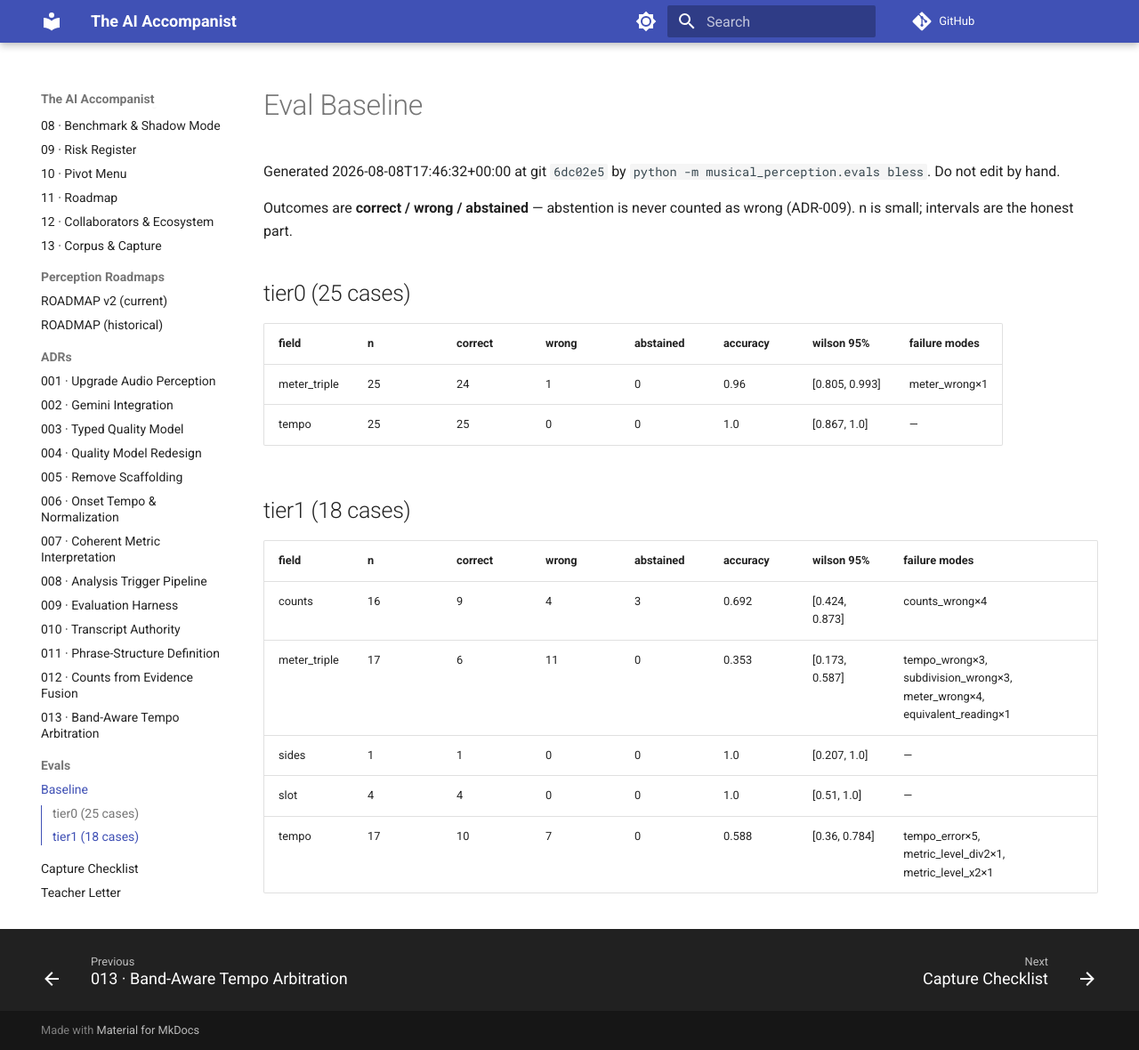
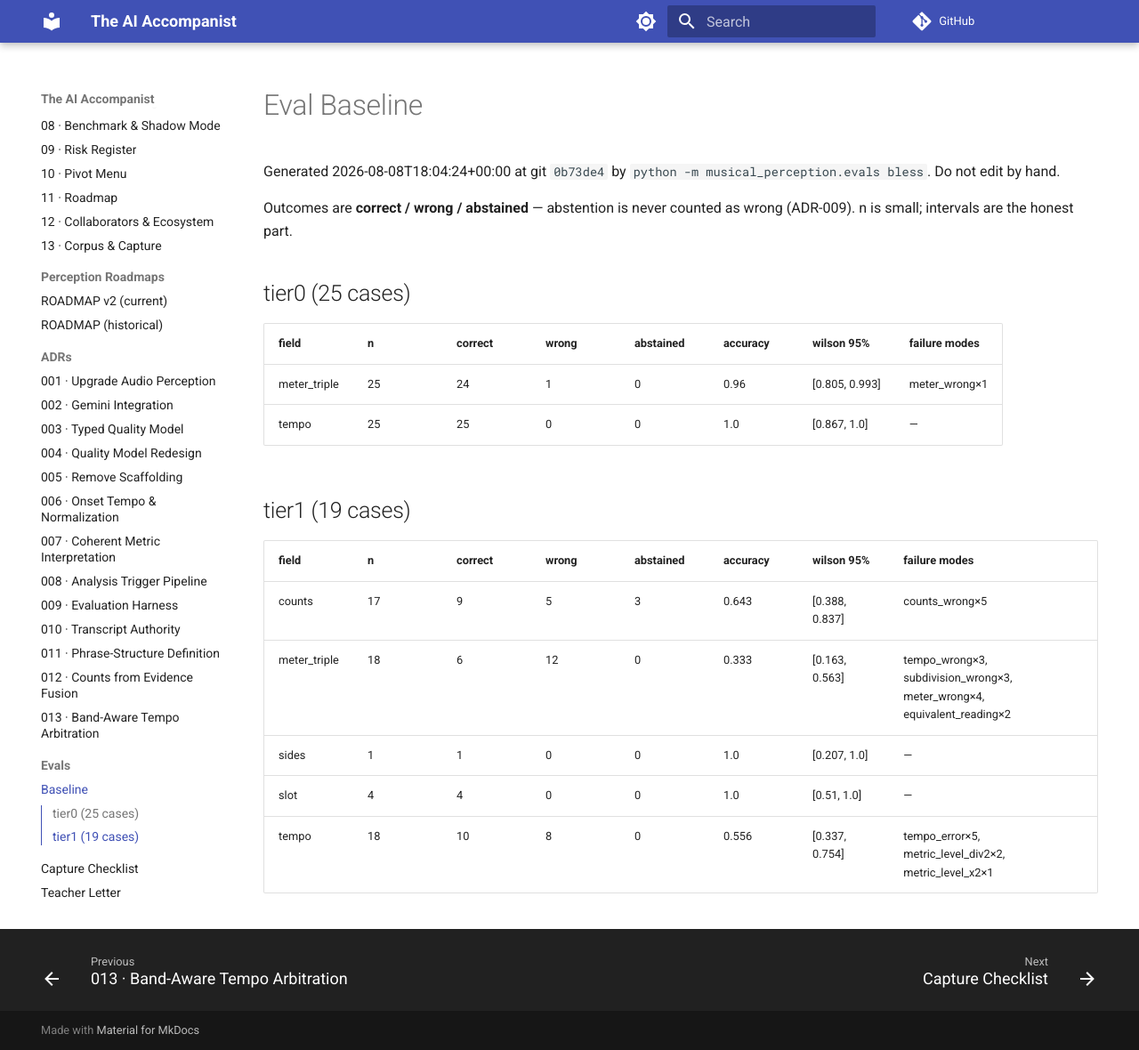
Before and after one commit to ben-juodvalkis/musical-perception, an MkDocs documentation site: the page built from docs/evals/baseline.md, in a window 1280 px wide and 1180 px high. Shown: the whole window at 89% size. Built offline with MkDocs 1.6.1 and Material for MkDocs 9.7.7, drawn with Linux system fonts in a browser that asks for light colours; comment, search, counter and statistics services are not loaded.

Commit message:
feat: rig clip 13 (long fast frappé, 2/4 @160) — mirror of ADR-014's finding
Metronome 160 confirmed, step names, 8 fast sets of 8 (64 counts) —
"the most valuable clip on this sheet."

Raw onset tempo read 161.8 BPM (1.1% error, 83% confidence, 100%
coverage, CV=0.05 — essentially exact) but got halved to 80.9 because it
sits just above the 140 band ceiling. Mirror image of clip 12's finding:
too-fast instead of too-slow, same normalize_tempo() band-snap defect
(ADR-014). Meter scored equivalent_reading (0.5 credit) via the existing
surface-equivalence logic while tempo scored flatly wrong — a live
example of the scoring inconsistency ADR-014 calls out as follow-on
work. Counts undercounted (32 vs true 64), tracking the halved tempo.

```diff
--- a/docs/evals/baseline.md
+++ b/docs/evals/baseline.md
@@ -1,6 +1,6 @@
 # Eval Baseline
 
-Generated 2026-08-08T17:46:32+00:00 at git `6dc02e5` by `python -m musical_perception.evals bless`. Do not edit by hand.
+Generated 2026-08-08T18:04:24+00:00 at git `0b73de4` by `python -m musical_perception.evals bless`. Do not edit by hand.
 
 Outcomes are **correct / wrong / abstained** — abstention is never
 counted as wrong (ADR-009). n is small; intervals are the honest part.
@@ -12,12 +12,12 @@ counted as wrong (ADR-009). n is small; intervals are the honest part.
 | meter_triple | 25 | 24 | 1 | 0 | 0.96 | [0.805, 0.993] | meter_wrong×1 |
 | tempo | 25 | 25 | 0 | 0 | 1.0 | [0.867, 1.0] | — |
 
-## tier1 (18 cases)
+## tier1 (19 cases)
 
 | field | n | correct | wrong | abstained | accuracy | wilson 95% | failure modes |
 |---|---|---|---|---|---|---|---|
-| counts | 16 | 9 | 4 | 3 | 0.692 | [0.424, 0.873] | counts_wrong×4 |
-| meter_triple | 17 | 6 | 11 | 0 | 0.353 | [0.173, 0.587] | tempo_wrong×3, subdivision_wrong×3, meter_wrong×4, equivalent_reading×1 |
+| counts | 17 | 9 | 5 | 3 | 0.643 | [0.388, 0.837] | counts_wrong×5 |
+| meter_triple | 18 | 6 | 12 | 0 | 0.333 | [0.163, 0.563] | tempo_wrong×3, subdivision_wrong×3, meter_wrong×4, equivalent_reading×2 |
 | sides | 1 | 1 | 0 | 0 | 1.0 | [0.207, 1.0] | — |
 | slot | 4 | 4 | 0 | 0 | 1.0 | [0.51, 1.0] | — |
-| tempo | 17 | 10 | 7 | 0 | 0.588 | [0.36, 0.784] | tempo_error×5, metric_level_div2×1, metric_level_x2×1 |
+| tempo | 18 | 10 | 8 | 0 | 0.556 | [0.337, 0.754] | tempo_error×5, metric_level_div2×2, metric_level_x2×1 |
```
Also changed, not shown: 6 other files.
